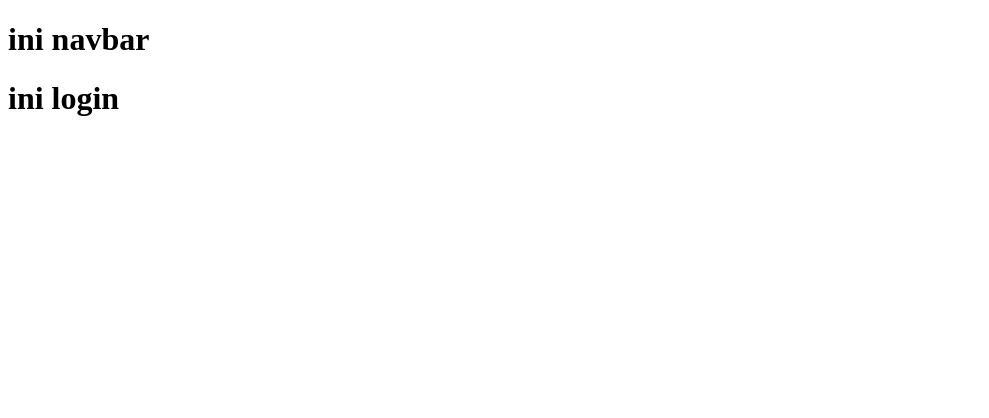
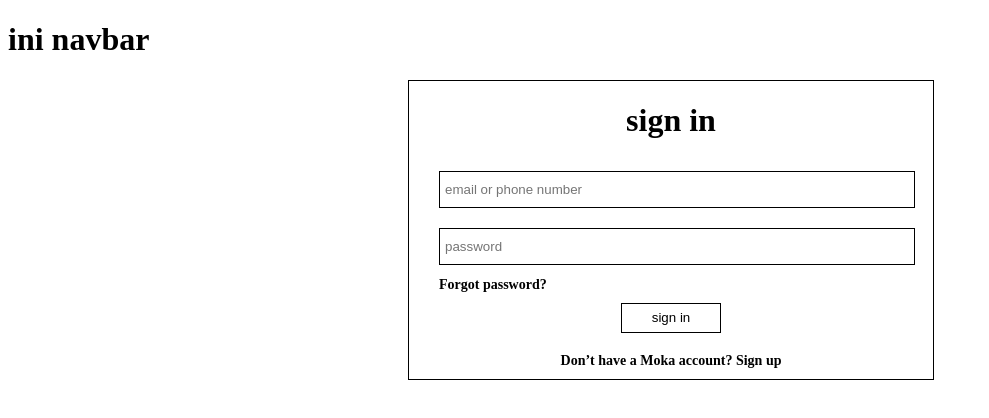
Before and after one commit to mokantoru/PointOfSales, a React (Create React App) app: page /login in a window 1280 px wide. Shown: the top 418 px of the page, without its empty margins (0-989 px from the left). Built offline with nearby package versions, Linux system fonts and the light colour scheme.

Commit message:
login v.1

```diff
--- a/src/components/Login.js
+++ b/src/components/Login.js
@@ -1,10 +1,26 @@
 import React from "react";
+import { Link } from "react-router-dom"
+
+import "../css/login.css"
 
 class Login extends React.Component {
   render() {
     return (
-      <div>
-        <h1>ini login</h1>
+      <div className="login">
+        <div className="divlogin">
+          <h1>sign in</h1>
+          <form>
+            <input className="inputlogin" type="text" placeholder="email or phone number" />
+            <input className="inputlogin" type="text" placeholder="password" />
+          </form>
+          <div className="divlogin2">
+            <Link className="linklogin" to="login">Forgot password?</Link>
+          </div>
+          <button className="buttonlogin">sign in</button>
+          <div>
+            <p className="plogin">Don’t have a Moka account? <Link className="linklogin" to="/register">Sign up</Link></p>
+          </div>
+        </div>
       </div>
     );
   }
--- a/src/css/login.css
+++ b/src/css/login.css
@@ -0,0 +1,48 @@
+.login{
+    /* text-align: center;
+    border: 1px solid black;
+    margin: 0 400px; */
+    padding: 0 400px
+}
+.divlogin{
+    width: 100%;
+    border: 1px solid black;
+    text-align: center;
+    padding: 0 30px
+}
+.inputlogin{
+    width: 100%;
+    height: 35px;
+    border: 1px solid black;
+    margin: 10px 0px;
+    padding: 0 5px
+}
+.divlogin2{
+    text-align: left;
+    margin: 0
+}
+.linklogin{
+    align-content: flex-end;
+    color: black;
+    text-decoration: none
+}
+.linklogin:hover{
+    color: grey;
+    text-decoration: underline
+}
+.plogin, .linklogin{
+    margin: 10px 0;
+    font-size: 14px;
+    font-weight: 600
+}
+.buttonlogin{
+    width: 100px;
+    height: 30px;
+    border: 1px solid black;
+    background-color: white;
+    margin: 10px 0
+}
+.buttonlogin:hover{
+    background-color: black;
+    color: white
+}
```
